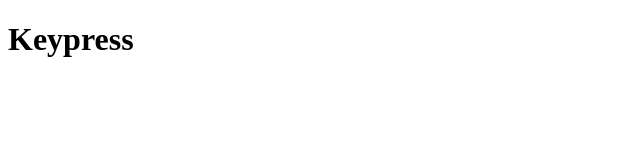
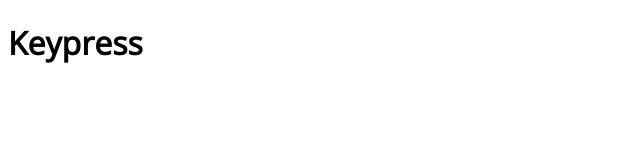
Before and after one commit to joeycomtois/keypress, a plain HTML site: page docs/index.html in a window 1280 px wide. Shown: the full height of the page, 0-640 px from the left. Drawn offline with nearby package versions, Linux system fonts and the light colour scheme.

Commit message:
Update index.html

```diff
--- a/docs/index.html
+++ b/docs/index.html
@@ -4,5 +4,5 @@
     <link rel="stylesheet" src="https://joeycomtois.github.io/keypress/docs/style.css">
 </head>
 <body>
-    <h1>Keypress</h1>
+    <h1 style="font-family: 'Open Sans', sans-serif">Keypress</h1>
 </body>
```
